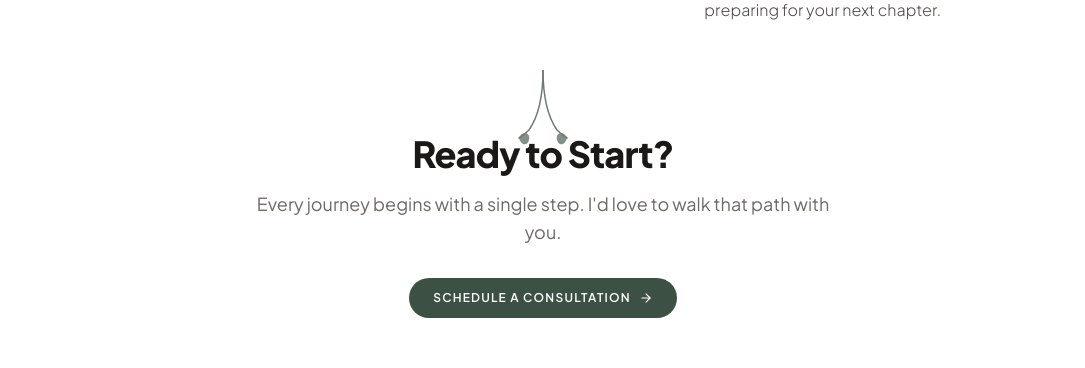
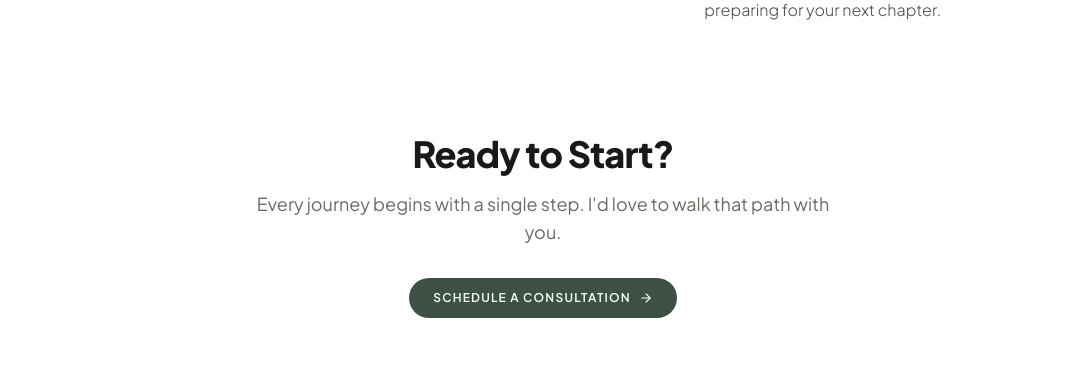
Before and after one commit to TheCoolSam/WeCare-CounselingSite, a Next.js app: page / in a window 1280 px wide. Shown: the part 3275-3643 px from the top of the page, without its empty margins (97-1182 px from the left). Built offline with nearby package versions, Linux system fonts and the light colour scheme.

Commit message:
Smooth scroll reveals and timeline animations, and remove decorative cta vine

```diff
--- a/app/components/HealingJourney.tsx
+++ b/app/components/HealingJourney.tsx
@@ -1,7 +1,7 @@
 'use client';
 
 import React, { useRef, useState, useEffect } from 'react';
-import { motion, useInView, useScroll, useSpring } from 'framer-motion';
+import { motion, useInView } from 'framer-motion';
 import Link from 'next/link';
 import { ArrowRight } from 'lucide-react';
 
@@ -29,16 +29,12 @@ const stages: JourneyStage[] = [
   }
 ];
 
-function SproutingLeaf({ x, y, rotate, delay }: { x: number; y: number; rotate: number; delay: number }) {
-  const ref = useRef(null);
-  const isInView = useInView(ref, { once: true, margin: "-180px" });
-
+function SproutingLeaf({ x, y, rotate, delay, animate }: { x: number; y: number; rotate: number; delay: number; animate: boolean }) {
   return (
     <motion.g
-      ref={ref}
       initial={{ scale: 0, opacity: 0 }}
-      animate={isInView ? { scale: 1, opacity: 1 } : { scale: 0, opacity: 0 }}
-      transition={{ type: "spring", stiffness: 180, damping: 12, delay }}
+      animate={animate ? { scale: 1, opacity: 1 } : { scale: 0, opacity: 0 }}
+      transition={{ type: "spring", stiffness: 100, damping: 14, delay }}
       style={{ originX: `${x}px`, originY: `${y}px` }}
     >
       {/* Organic leaf body with natural curves and asymmetry */}
@@ -73,19 +69,19 @@ function SproutingLeaf({ x, y, rotate, delay }: { x: number; y: number; rotate:
 function TimelineItem({
   stage,
   index,
-  nodeRef
+  nodeRef,
+  animate
 }: {
   stage: JourneyStage;
   index: number;
   nodeRef?: (node: HTMLDivElement | null) => void;
+  animate: boolean;
 }) {
-  const ref = useRef(null);
-  // High-precision viewport margin aligned with vine growth progress
-  const isInView = useInView(ref, { once: true, margin: "-180px" });
   const isEven = index % 2 === 0;
+  const baseDelay = index * 0.4;
 
   return (
-    <div ref={ref} className="relative md:grid md:grid-cols-12 md:gap-12 mb-16 md:mb-24 last:mb-0">
+    <div className="relative md:grid md:grid-cols-12 md:gap-12 mb-16 md:mb-24 last:mb-0">
 
       {/* Central Circle Node container with callback ref */}
       <div
@@ -94,8 +90,8 @@ function TimelineItem({
       >
         <motion.div
           initial={{ scale: 0, borderColor: '#e5e3df' }}
-          animate={isInView ? { scale: 1, borderColor: '#2b3c32' } : { scale: 0, borderColor: '#e5e3df' }}
-          transition={{ duration: 0.5, delay: 0.1, type: 'spring' }}
+          animate={animate ? { scale: 1, borderColor: '#2b3c32' } : { scale: 0, borderColor: '#e5e3df' }}
+          transition={{ duration: 0.5, delay: baseDelay, type: 'spring' }}
           className="w-9 h-9 border-2 bg-white text-stone-900 flex items-center justify-center rounded-full font-sans text-xs font-bold shadow-sm"
         >
           0{stage.number}
@@ -104,9 +100,9 @@ function TimelineItem({
 
       {/* Content Column (Fades in dynamically when the vine has grown to this point) */}
       <motion.div
-        initial={{ opacity: 0, x: isEven ? -25 : 25 }}
-        animate={isInView ? { opacity: 1, x: 0 } : { opacity: 0, x: isEven ? -25 : 25 }}
-        transition={{ duration: 0.65, delay: 0.15, ease: [0.16, 1, 0.3, 1] }}
+        initial={{ opacity: 0, x: isEven ? -15 : 15 }}
+        animate={animate ? { opacity: 1, x: 0 } : { opacity: 0, x: isEven ? -15 : 15 }}
+        transition={{ duration: 0.6, delay: baseDelay + 0.15, ease: [0.22, 1, 0.36, 1] }}
         className={`pl-24 md:pl-0 md:col-span-5 ${isEven ? 'md:col-start-1 text-left md:text-right md:pr-12 md:ml-auto md:mr-0' : 'md:col-start-8 text-left md:pl-12 md:mr-auto md:ml-0'} mb-0`}
       >
         <p className="text-sm sm:text-base text-stone-600 leading-relaxed font-sans font-light max-w-lg">
@@ -125,16 +121,7 @@ export default function HealingJourney() {
   const [nodeYPositions, setNodeYPositions] = useState<number[]>([]);
   const [containerWidth, setContainerWidth] = useState(1024);
 
-  const { scrollYProgress } = useScroll({
-    target: containerRef,
-    offset: ["start center", "end center"]
-  });
-
-  const scaleY = useSpring(scrollYProgress, {
-    stiffness: 80,
-    damping: 25,
-    restDelta: 0.001
-  });
+  const isTimelineInView = useInView(timelineRef, { once: true, margin: "-120px" });
 
   useEffect(() => {
     const updateDimensions = () => {
@@ -192,18 +179,18 @@ export default function HealingJourney() {
       const midY = (y0 + y1) / 2;
       const midX = centerX + dir * offset;
 
-      // Sprout elegant leaf cluster at the peak of each curve with staggered timing
+      // Sprout leaf clusters matching drawing speed
       leaves.push({
         x: midX,
         y: midY,
         rotate: dir === 1 ? 35 : -145,
-        delay: i * 0.2 + 0.15
+        delay: i * 0.4 + 0.2
       });
       leaves.push({
         x: midX,
         y: midY,
         rotate: dir === 1 ? -15 : -195,
-        delay: i * 0.2 + 0.3
+        delay: i * 0.4 + 0.3
       });
     }
   }
@@ -214,10 +201,10 @@ export default function HealingJourney() {
 
         {/* Header */}
         <motion.div
-          initial={{ opacity: 0, y: 20 }}
+          initial={{ opacity: 0, y: 15 }}
           whileInView={{ opacity: 1, y: 0 }}
-          viewport={{ once: true }}
-          transition={{ duration: 0.6 }}
+          viewport={{ once: true, margin: "-100px" }}
+          transition={{ duration: 0.6, ease: "easeOut" }}
           className="text-center mb-20 max-w-2xl mx-auto"
         >
           <h2 className="font-sans font-extrabold text-4xl sm:text-5xl text-stone-900 tracking-tight mb-4">
@@ -243,14 +230,16 @@ export default function HealingJourney() {
                 strokeLinecap="round"
               />
 
-              {/* Active Growing Winding Vine */}
+              {/* Active Growing Winding Vine - duration drawing */}
               <motion.path
                 d={pathD}
                 fill="none"
                 stroke="#3c5144" // forest-600 theme sage green
                 strokeWidth="2.5"
                 strokeLinecap="round"
-                style={{ pathLength: scaleY }}
+                initial={{ pathLength: 0 }}
+                animate={isTimelineInView ? { pathLength: 1 } : { pathLength: 0 }}
+                transition={{ duration: 1.6, ease: "easeInOut" }}
               />
 
               {/* Sprouting Organic Leaves */}
@@ -261,6 +250,7 @@ export default function HealingJourney() {
                   y={leaf.y}
                   rotate={leaf.rotate}
                   delay={leaf.delay}
+                  animate={isTimelineInView}
                 />
               ))}
             </svg>
@@ -273,6 +263,7 @@ export default function HealingJourney() {
                 key={stage.number}
                 stage={stage}
                 index={index}
+                animate={isTimelineInView}
                 nodeRef={(el) => {
                   nodeRefs.current[index] = el;
                 }}
@@ -283,41 +274,12 @@ export default function HealingJourney() {
 
         {/* Minimalist Catalog CTA Section (Flat, Borderless, Apple-Grade) */}
         <motion.div
-          initial={{ opacity: 0, y: 30 }}
+          initial={{ opacity: 0, y: 15 }}
           whileInView={{ opacity: 1, y: 0 }}
-          viewport={{ once: true }}
-          transition={{ duration: 0.6, delay: 0.1 }}
+          viewport={{ once: true, margin: "-100px" }}
+          transition={{ duration: 0.6, delay: 0.1, ease: "easeOut" }}
           className="mt-28 text-center max-w-2xl mx-auto relative"
         >
-          {/* Decorative vine flourish connecting to CTA */}
-          <svg className="absolute -top-16 left-1/2 -translate-x-1/2 w-32 h-20 pointer-events-none opacity-75">
-            <path
-              d={`M 64 0 Q 64 40, 50 60 Q 45 65, 40 68`}
-              stroke="#3c5144"
-              strokeWidth="1.5"
-              fill="none"
-              strokeLinecap="round"
-            />
-            <path
-              d={`M 64 0 Q 64 40, 78 60 Q 83 65, 88 68`}
-              stroke="#3c5144"
-              strokeWidth="1.5"
-              fill="none"
-              strokeLinecap="round"
-            />
-            {/* Leaf flourishes */}
-            <path
-              d="M 40 68 c 3 -8, 12 -6, 10 2 c -2 7, -8 5, -10 -2"
-              fill="#3c5144"
-              opacity="0.85"
-            />
-            <path
-              d="M 88 68 c -3 -8, -12 -6, -10 2 c 2 7, 8 5, 10 -2"
-              fill="#3c5144"
-              opacity="0.85"
-            />
-          </svg>
-
           <h3 className="font-sans font-extrabold text-3xl sm:text-4xl text-stone-900 mb-4 tracking-tight">
             Ready to Start?
           </h3>
--- a/app/page.tsx
+++ b/app/page.tsx
@@ -8,17 +8,17 @@ import { Phone, Mail, ArrowRight, Menu, X, ChevronDown, ChevronLeft, ChevronRigh
 import HealingJourney from './components/HealingJourney';
 import ginaPhoto from './components/gina.jpg';
 
-// Premium Scroll animation wrapper with Apple-grade ease and breathing scale
+// Premium Scroll animation wrapper with Apple-grade ease
 function ScrollReveal({ children, delay = 0 }: { children: React.ReactNode; delay?: number }) {
   const ref = useRef(null);
-  const isInView = useInView(ref, { once: true, margin: '-100px' });
+  const isInView = useInView(ref, { once: true, margin: '-80px' });
 
   return (
     <motion.div
       ref={ref}
-      initial={{ opacity: 0, y: 30, scale: 0.98 }}
-      animate={isInView ? { opacity: 1, y: 0, scale: 1 } : { opacity: 0, y: 30, scale: 0.98 }}
-      transition={{ duration: 0.8, delay, ease: [0.16, 1, 0.3, 1] }}
+      initial={{ opacity: 0, y: 15 }}
+      animate={isInView ? { opacity: 1, y: 0 } : { opacity: 0, y: 15 }}
+      transition={{ duration: 0.6, delay, ease: "easeOut" }}
     >
       {children}
     </motion.div>
```
Also changed, not shown: 10 other files (tests, documents, lock files or other folders).
